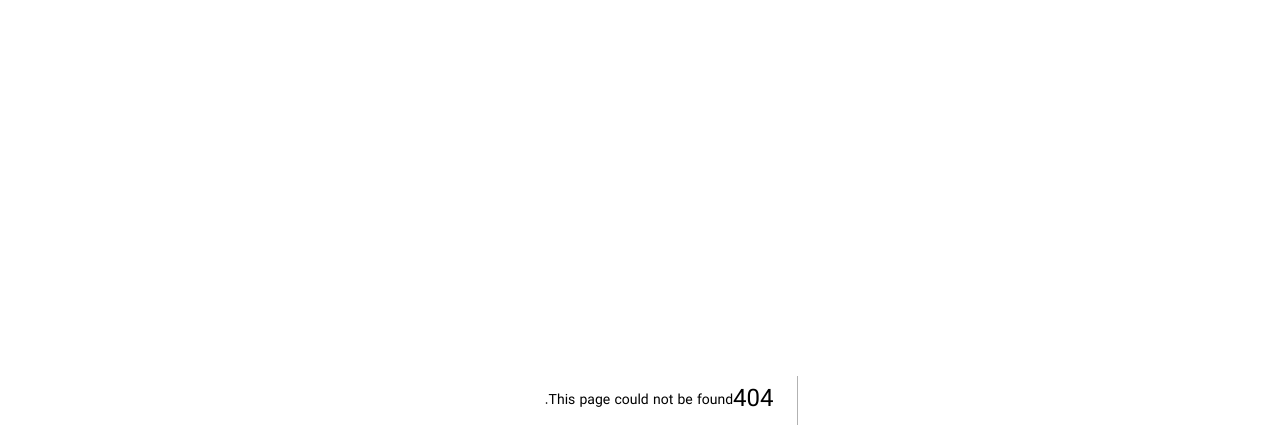
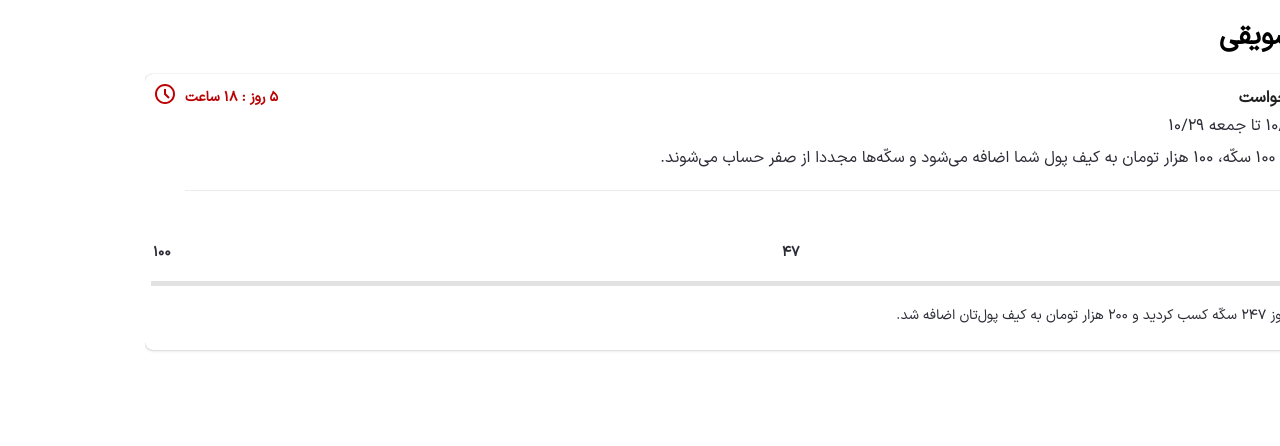
Before and after one commit to ali423/driver-frontend, a Next.js app: page /profile in a window 1280 px wide. Before the commit this address had no page. Shown: the top 446 px of the page. Built offline with nearby package versions, Linux system fonts and the light colour scheme.

Commit message:
add score

```diff
--- /dev/null
+++ b/src/app/component/score/index.tsx
@@ -0,0 +1,28 @@
+import React, { FC } from "react";
+import styles from "./style.module.scss";
+import Coin from "./../../../../public/images/coint.jpg";
+import { formatPrice, toPersian } from "@/app/function";
+import Image from "next/image";
+
+const Score: FC = () => {
+  return (
+    <div className={styles.scoreContainer}>
+      <p>امتیازهای کسب شده</p>
+      <div className={styles.score}>
+        <p>۰</p>
+        <p>۴۷</p>
+        <p>۱۰۰</p>
+      </div>
+      <div className={styles.line}></div>
+      <div className={styles.description}>
+        <Image src={Coin} alt="coin" />
+        <p>
+          در این هفته، تا امروز ۲۴۷ سکّه کسب کردید و ۲۰۰ هزار تومان به کیف
+          پول‌تان اضافه شد.
+        </p>
+      </div>
+    </div>
+  );
+};
+
+export default Score;
--- /dev/null
+++ b/src/app/component/score/style.module.scss
@@ -0,0 +1,44 @@
+.scoreContainer{
+    p{
+        font-size: 14px;
+        font-weight: 600;
+        line-height: 24px;
+        padding-bottom: 14px;
+        color: #13141FE5;
+    }
+    .score{
+        display: flex;
+        justify-content: space-between;
+        p{
+            margin: 0;
+        }
+    }
+    .line{
+        width: 100%;
+        height: 5px;
+        width: 100%;
+        background-color: #13141F1F;
+        margin: 2px;
+        position: relative;
+        margin-bottom: 18px;
+        &::before{
+            content: "";
+            right: 0;
+            background-color: #0048DA;
+            position: absolute;
+            width: 5%;
+            height: 5px;
+        }
+    }
+    .description{
+        display: flex;
+        gap: 8px;
+        p{
+            font-size: 14px;
+            font-weight: 400;
+            line-height: 24px;
+            color: #13141FE5;
+            margin: 0;
+        }
+    }
+}
--- a/src/app/globals.css
+++ b/src/app/globals.css
@@ -18,12 +18,6 @@
 
 body {
   color: rgb(var(--foreground-rgb));
-  background: linear-gradient(
-      to bottom,
-      transparent,
-      rgb(var(--background-end-rgb))
-    )
-    rgb(var(--background-start-rgb));
     direction: rtl;
 }
 @font-face {
--- /dev/null
+++ b/src/app/profile/page.tsx
@@ -0,0 +1,44 @@
+import Image from "next/image";
+import styles from "./style.module.scss";
+import Score from "../component/score";
+
+export default function Profile() {
+  return (
+    <div className={styles.profileContainer}>
+      <h1>طرح‌های تشویقی</h1>
+      <div className={styles.content}>
+        <div className={styles.row}>
+          <p>حضور در مناطق پردرخواست</p>
+          <p className={styles.time}>
+            ۵ روز : ۱۸ ساعت
+            <svg
+              xmlns="http://www.w3.org/2000/svg"
+              width="24"
+              height="24"
+              viewBox="0 0 24 24"
+              fill="none"
+            >
+              <path
+                d="M15.3 16.7L16.7 15.3L13 11.6V7H11V12.4L15.3 16.7ZM12 22C10.6167 22 9.31667 21.7373 8.1 21.212C6.88333 20.6873 5.825 19.975 4.925 19.075C4.025 18.175 3.31267 17.1167 2.788 15.9C2.26267 14.6833 2 13.3833 2 12C2 10.6167 2.26267 9.31667 2.788 8.1C3.31267 6.88333 4.025 5.825 4.925 4.925C5.825 4.025 6.88333 3.31233 8.1 2.787C9.31667 2.26233 10.6167 2 12 2C13.3833 2 14.6833 2.26233 15.9 2.787C17.1167 3.31233 18.175 4.025 19.075 4.925C19.975 5.825 20.6873 6.88333 21.212 8.1C21.7373 9.31667 22 10.6167 22 12C22 13.3833 21.7373 14.6833 21.212 15.9C20.6873 17.1167 19.975 18.175 19.075 19.075C18.175 19.975 17.1167 20.6873 15.9 21.212C14.6833 21.7373 13.3833 22 12 22ZM12 20C14.2167 20 16.1043 19.221 17.663 17.663C19.221 16.1043 20 14.2167 20 12C20 9.78333 19.221 7.89567 17.663 6.337C16.1043 4.779 14.2167 4 12 4C9.78333 4 7.896 4.779 6.338 6.337C4.77933 7.89567 4 9.78333 4 12C4 14.2167 4.77933 16.1043 6.338 17.663C7.896 19.221 9.78333 20 12 20Z"
+                fill="#BD0003"
+              />
+            </svg>
+          </p>
+        </div>
+        <div className={styles.text}>
+          <p className={styles.label}>بازه زمانی:</p>
+          <p className={styles.description}>از شنبه ۱۰/۲۳ تا جمعه ۱۰/۲۹</p>
+        </div>
+        <div className={styles.text}>
+          <p className={styles.label}> توضیحات:</p>
+          <p className={styles.description}>
+            با کسب هر ۱۰۰ سکّه، ۱۰۰ هزار تومان به کیف پول شما اضافه می‌شود و
+            سکّه‌ها مجددا از صفر حساب می‌شوند.
+          </p>
+        </div>
+        <div className={styles.line}></div>
+        <Score />
+      </div>
+    </div>
+  );
+}
--- /dev/null
+++ b/src/app/profile/style.module.scss
@@ -0,0 +1,55 @@
+.profileContainer{
+    h1{
+        font-size: 28px;
+        font-weight: bold;
+        color: #000;
+        padding: 16px;
+        margin-bottom: 0;
+    }
+    .content{
+        box-shadow: 0px 1px 3px 0px rgba(0, 0, 0, 0.15), 0px 0px 1px 0px rgba(0, 0, 0, 0.26);
+        padding: 8px;
+        border-radius: 8px;
+        .row{
+            display: flex;
+            justify-content: space-between;
+            align-items: center;
+            p{
+                color: #212121;
+                font-size: 16px;
+                font-weight: 600;
+                line-height: 32px;
+            }
+            .time{
+                color: #BD0003;
+                font-size: 14px;
+                display: flex;
+                justify-content: space-between;
+                gap:8px ;
+            }
+        }
+        .text{
+            display: flex;
+            gap: 8px;
+            p{
+                margin: 0;
+                color: #212121;
+            }
+            .label{
+                color: #13141F99;
+                font-size: 14px;
+                font-weight: 400;
+                line-height: 32px;
+            }
+            .description{
+                color: #13141FE5;
+            }
+        }
+        .line{
+            width: 95%;
+            margin: 12px auto;
+            height: 1px;
+            background-color: #13141F14;
+        }
+    }
+}
```
Also changed, not shown: public/images/coint.jpg (added), src/app/page.tsx (line endings or trailing spaces).
